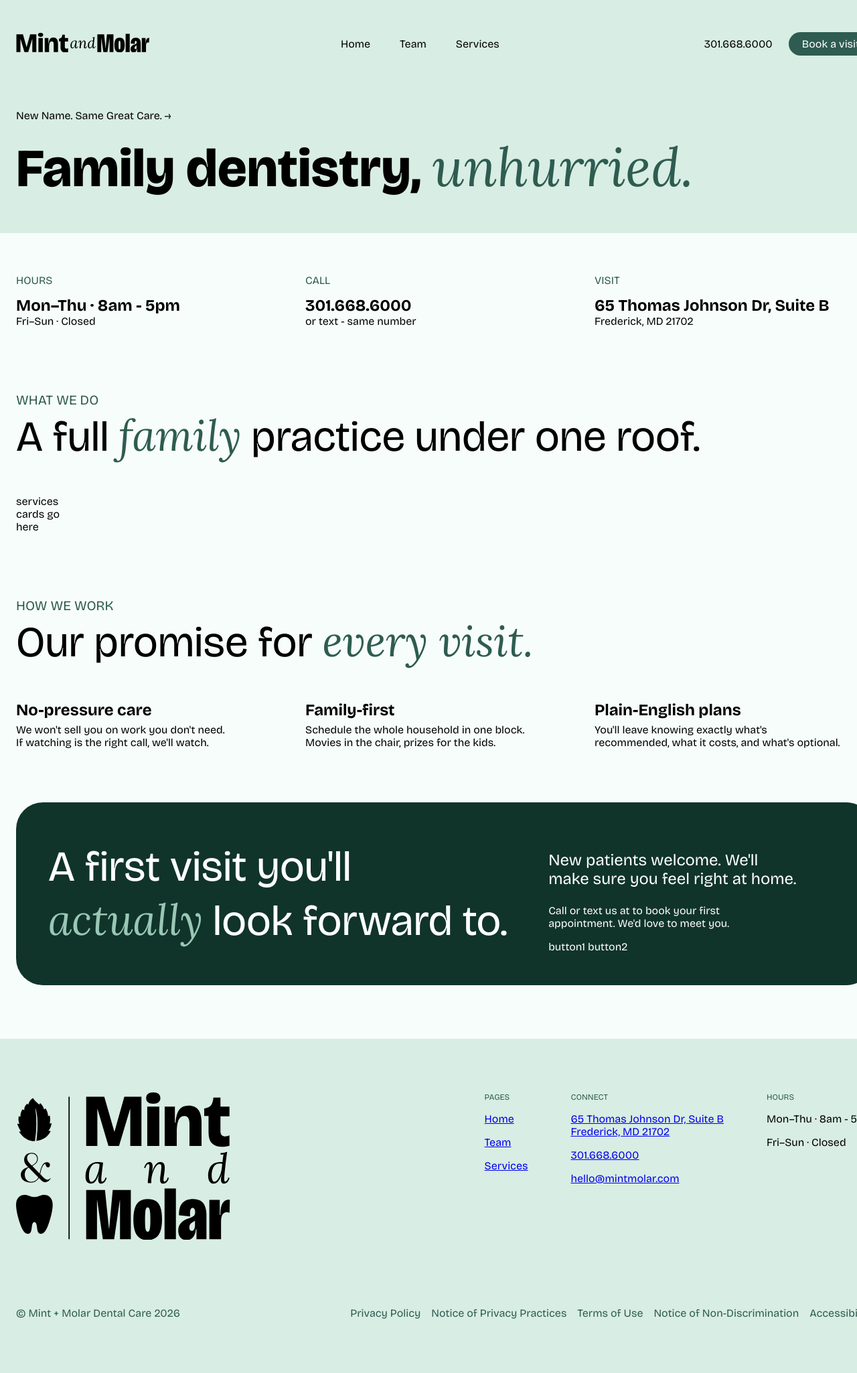
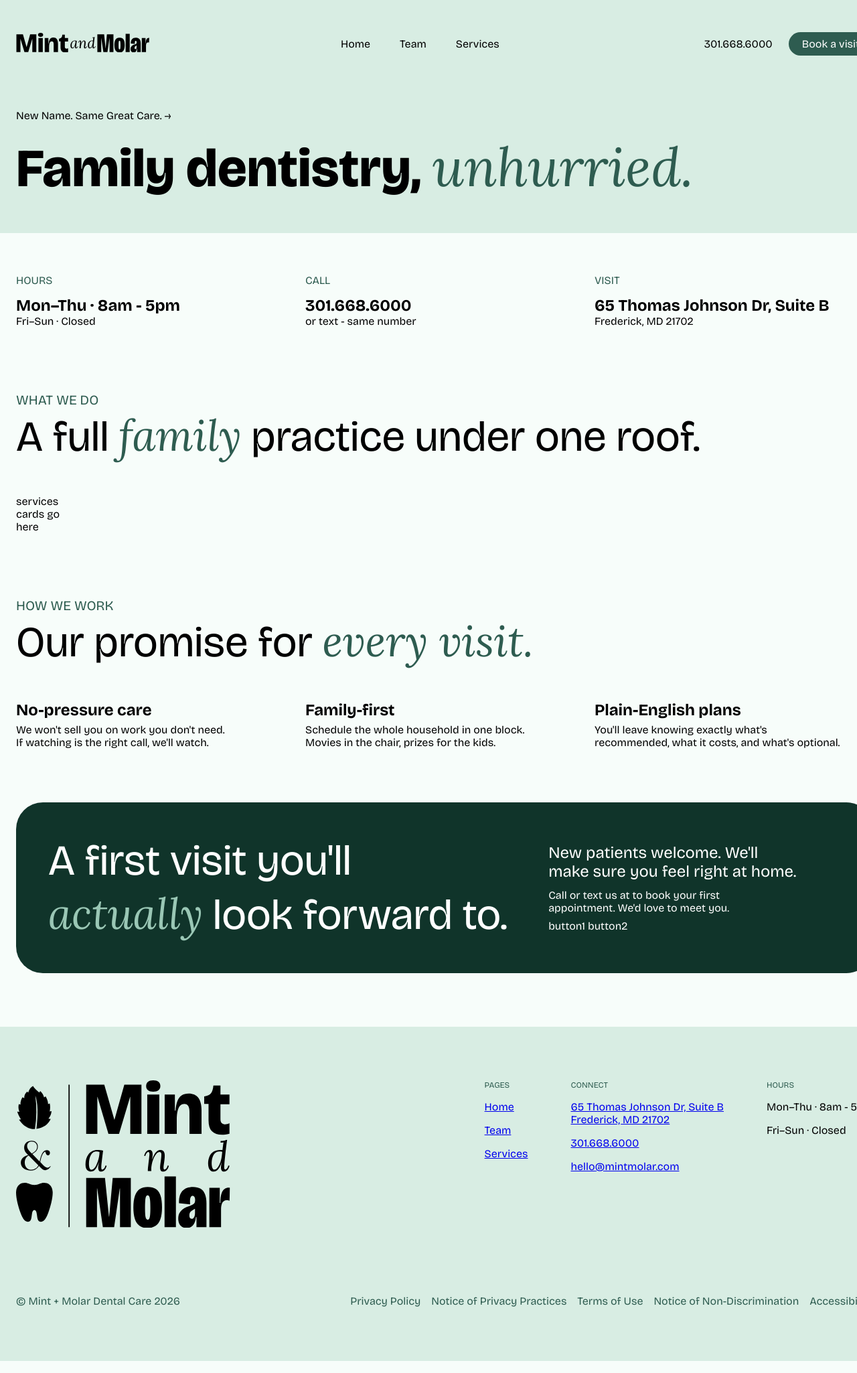
Before and after one commit to naher94/mintmolar.com, a Jekyll site: the page built from index.html, in a window 1280 px wide. Shown: the whole page at 67% size. Built offline with Jekyll 4.4.1, drawn with Linux system fonts in a browser that asks for light colours.

Commit message:
Update _cta.scss

```diff
--- a/_sass/_cta.scss
+++ b/_sass/_cta.scss
@@ -23,9 +23,10 @@
     }
     .content-area{
       text-wrap: balance;
-      // p{
-      //   margin: 0;
-      // }
+      p{
+        margin: 0;
+        margin-block-end: 0.5em;
+      }
       .main{
         font-size: 1.5em;
       }
```
